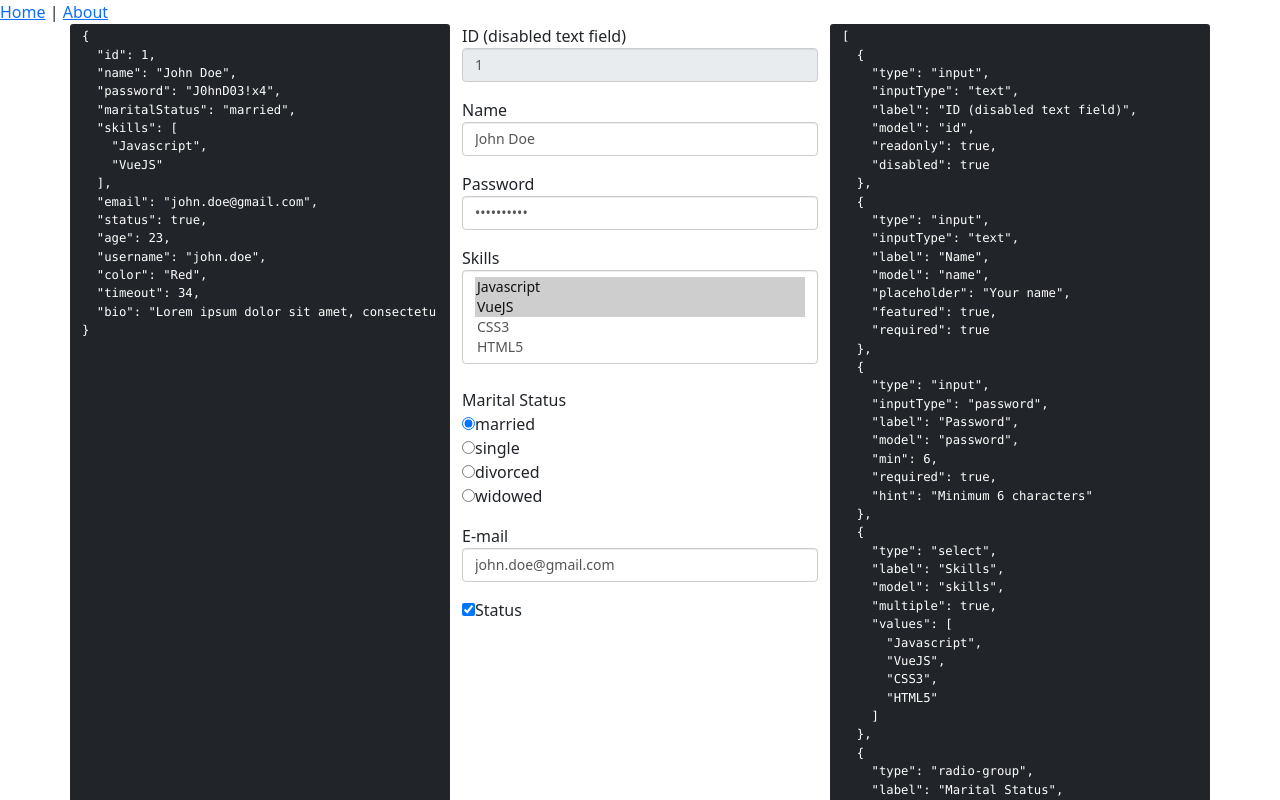
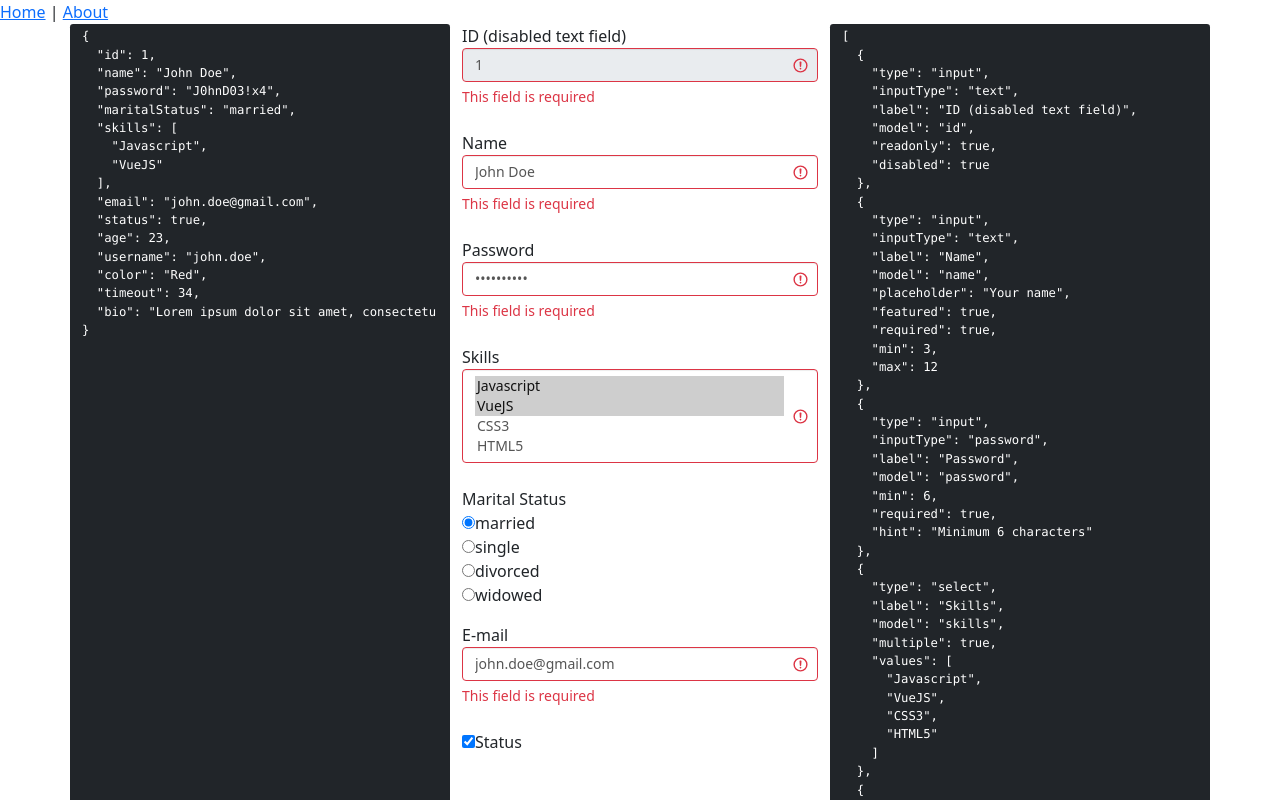
Before and after one commit to AfzalSabbir/vue3-form-generator, a Vue app: page / in a window 1280 px wide. Shown: the top 800 px of the page. Built offline with nearby package versions, Linux system fonts and the light colour scheme.

Commit message:
validation init

```diff
--- a/src/components/BaseCheckbox.vue
+++ b/src/components/BaseCheckbox.vue
@@ -8,7 +8,7 @@
     {{ label }}
   </label>
 
-  <ShowErrorMessages :errors="errors" :error="error"/>
+  <ShowErrorMessages :errors="errors || []" :error="error || ``"/>
 </template>
 
 <script setup>
@@ -24,29 +24,20 @@ const props = defineProps({
     type   : Boolean,
     default: false,
   },
-  className : {
-    type   : String,
-    default: '',
-  },
-  errors    : {
-    type   : Array,
-    default: [],
-  },
-  error     : {
-    type   : String,
-    default: null,
-  },
   field     : {
     type    : Object,
     required: true,
     default : () => ({}),
   },
+  className : {
+    type   : String,
+    default: '',
+  },
 });
 const attrs = useAttrs();
 
-let {errors}         = props;
-let {error}          = props;
-const errorClassName = Helpers().getErrorClassName(error ?? errors)
+let {errors, error}  = props;
+const errorClassName = 'is-invalid';
 </script>
 
 <style scoped>
--- a/src/components/BaseInput.vue
+++ b/src/components/BaseInput.vue
@@ -7,14 +7,14 @@
          @input="$emit('update:modelValue', inputValue)"
          v-model="inputValue"/>
 
-  <ShowErrorMessages :errors="errors" :error="error"/>
+  <ShowErrorMessages :errors="errors || []" :error="error || ``"/>
 </template>
 
 <script setup>
 import Helpers                from "../tools/Helpers";
 import {ref, useAttrs, watch} from "vue";
 
-const props          = defineProps({
+const props = defineProps({
   modelValue: {
     type    : [String, Number],
     required: true,
@@ -23,32 +23,24 @@ const props          = defineProps({
     type   : String,
     default: null,
   },
-  className : {
-    type   : String,
-    default: '',
-  },
-  errors    : {
-    type   : Array,
-    default: [],
-  },
-  error     : {
-    type   : String,
-    default: null,
-  },
   field     : {
     type    : Object,
     required: true,
     default : () => ({}),
   },
+  className : {
+    type   : String,
+    default: '',
+  },
 });
-const attrs          = useAttrs();
+const attrs = useAttrs();
 
-let {errors} = props;
-const value  = props.modelValue;
+let {errors, error} = props;
+const value         = props.modelValue;
 
-const type       = attrs.type;
-const inputValue = ref(value);
-const errorClassName = Helpers().getErrorClassName(errors);
+const type           = attrs.type;
+const inputValue     = ref(value);
+const errorClassName = 'is-invalid';
 
 watch(() => inputValue.value, (newValue) => {
       if (type === 'number') {
@@ -56,6 +48,8 @@ watch(() => inputValue.value, (newValue) => {
       }
     },
 );
+
+error = "This field is required";
 </script>
 
 <style scoped>
--- a/src/components/BaseRadio.vue
+++ b/src/components/BaseRadio.vue
@@ -1,5 +1,5 @@
 <template>
-  <input :class="[errorClassName]"
+  <input :class="[className, errorClassName]"
          :value="value"
          :id="$attrs.id"
          :checked="modelValue === value"
@@ -9,7 +9,7 @@
     {{ label }}
   </label>
 
-  <ShowErrorMessages :errors="errors" :error="error"/>
+  <ShowErrorMessages :errors="errors || []" :error="error || ``"/>
 </template>
 
 <script setup>
@@ -32,23 +32,19 @@ const props = defineProps({
     type    : String,
     required: true,
   },
-  errors    : {
-    type   : Array,
-    default: [],
-  },
-  error     : {
-    type   : String,
-    default: null,
-  },
   field     : {
     type    : Object,
     required: true,
     default : () => ({}),
   },
+  className : {
+    type   : String,
+    default: '',
+  },
 });
 
-let {errors}         = props;
-const errorClassName = Helpers().getErrorClassName(errors)
+let {errors, error}  = props;
+const errorClassName = 'is-invalid';
 </script>
 
 <style scoped>
--- a/src/components/BaseRadioGroup.vue
+++ b/src/components/BaseRadioGroup.vue
@@ -14,7 +14,7 @@
                name="gender"/>
   </div>
 
-  <ShowErrorMessages :errors="errors" :error="error"/>
+  <ShowErrorMessages :errors="errors || []" :error="error || ``"/>
 </template>
 
 <script setup>
@@ -29,10 +29,6 @@ const props = defineProps({
     type   : [String, Number],
     default: false,
   },
-  className : {
-    type   : String,
-    default: '',
-  },
   options   : {
     type    : Array,
     required: true,
@@ -41,23 +37,19 @@ const props = defineProps({
     type    : String,
     required: true,
   },
-  errors    : {
-    type   : Array,
-    default: [],
-  },
-  error     : {
-    type   : String,
-    default: null,
-  },
   field     : {
     type    : Object,
     required: true,
     default : () => ({}),
   },
+  className : {
+    type   : String,
+    default: '',
+  },
 });
 
-let {errors}         = props;
-const errorClassName = Helpers().getErrorClassName(errors);
+let {errors, error}         = props;
+const errorClassName = 'is-invalid';
 </script>
 
 <style scoped>
--- a/src/components/BaseSelect.vue
+++ b/src/components/BaseSelect.vue
@@ -12,11 +12,10 @@
     </option>
   </select>
 
-  <ShowErrorMessages :errors="errors" :error="error"/>
+  <ShowErrorMessages :errors="errors || []" :error="error || ``"/>
 </template>
 
 <script setup>
-import Helpers         from "../tools/Helpers";
 import {ref, useAttrs} from "vue";
 import _               from "lodash";
 
@@ -30,32 +29,24 @@ const props = defineProps({
     type   : String,
     default: '',
   },
-  className : {
-    type   : String,
-    default: '',
-  },
   options   : {
     type   : Array,
     default: [],
-  },
-  errors    : {
-    type   : Array,
-    default: [],
-  },
-  error     : {
-    type   : String,
-    default: null,
   },
   field     : {
     type    : Object,
     required: true,
     default : () => ({}),
   },
+  className : {
+    type   : String,
+    default: '',
+  },
 });
 const attrs = useAttrs();
 
-let {errors}     = props;
-const attributes = ref(attrs);
+let {errors, error} = props;
+const attributes    = ref(attrs);
 
 let modelValue = props.modelValue;
 // multiple and not object
@@ -68,7 +59,7 @@ const selectedValue = ref(modelValue);
 if (attributes.value) {
   attributes.value = _.omit(attributes.value, 'type');
 }
-const errorClassName = Helpers().getErrorClassName(errors);
+const errorClassName = 'is-invalid';
 </script>
 
 <style scoped>
--- a/src/components/BaseTextarea.vue
+++ b/src/components/BaseTextarea.vue
@@ -7,7 +7,7 @@
             v-bind="attrs"
             @input="$emit('update:modelValue', $event.target.value)">{{ modelValue }}</textarea>
 
-  <ShowErrorMessages :errors="errors" :error="error"/>
+  <ShowErrorMessages :errors="errors || []" :error="error || ``"/>
 </template>
 
 <script setup>
@@ -25,27 +25,19 @@ const props = defineProps({
     type   : String,
     default: null,
   },
-  className : {
-    type   : String,
-    default: '',
-  },
-  errors    : {
-    type   : Array,
-    default: [],
-  },
-  error     : {
-    type   : String,
-    default: null,
-  },
   field     : {
     type    : Object,
     required: true,
     default : () => ({}),
   },
+  className : {
+    type   : String,
+    default: '',
+  },
 });
 
-let {errors}         = props;
-const errorClassName = Helpers().getErrorClassName(errors)
+let {errors, error}  = props;
+const errorClassName = 'is-invalid';
 </script>
 
 <style scoped>
--- a/src/components/VueFormGeneratorFieldset.vue
+++ b/src/components/VueFormGeneratorFieldset.vue
@@ -63,8 +63,8 @@ const props = defineProps({
   },
 });
 
-const getInputName = ({type}) => {
-  return `base-${type}`;
+const getInputName = (field) => {
+  return `base-${field.type}`;
 };
 const getInputType = (field) => {
   return field.inputType ?? field.type ?? 'text';
--- a/src/tools/Helpers.js
+++ b/src/tools/Helpers.js
@@ -1,7 +1,7 @@
 export default function Helpers() {
     let errorClassName      = 'is-invalid';
     const getErrorClassName = (errors) => {
-        return errors.length ? errorClassName : '';
+        return errors && errors.length ? errorClassName : '';
     };
 
     return {
--- a/src/views/Home.vue
+++ b/src/views/Home.vue
@@ -44,6 +44,8 @@ export default {
             placeholder: 'Your name',
             featured   : true,
             required   : true,
+            min        : 3,
+            max        : 12,
           },
           {
             type     : 'input',
```
